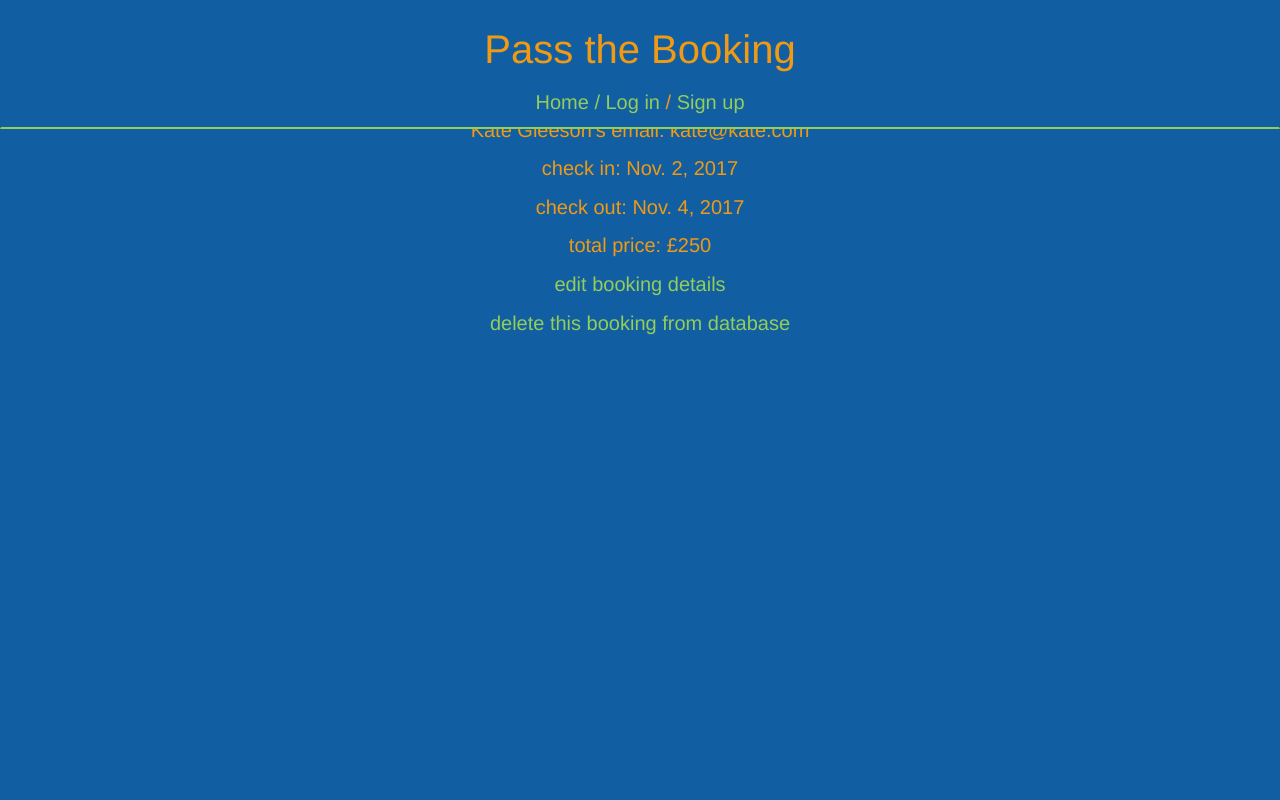
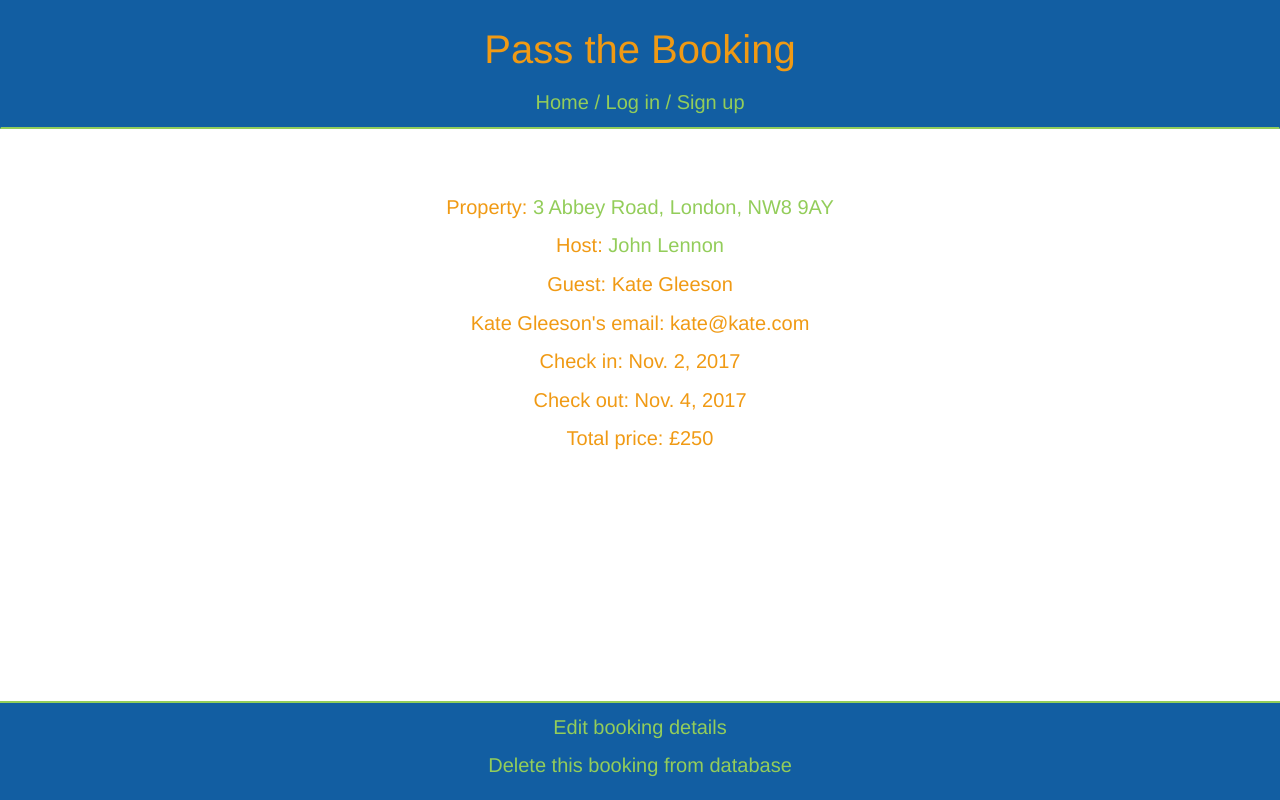
Before and after one commit to allbecauseyoutoldmeso/pass_the_booking_2, a Django app: page /bookings/1/ in a window 1280 px wide. Run offline with Django 3.2, Linux system fonts and the light colour scheme; data comes from the database, SQL or seed files in the repository; both versions use the stored data as it was after the commit; some libraries are stand-ins or nearby versions.

Commit message:
finish basic styling

```diff
--- a/pass_the_booking/models.py
+++ b/pass_the_booking/models.py
@@ -48,6 +48,6 @@ class Booking(models.Model):
     def clean(self):
         if self.check_in is not None and self.check_out is not None:
             if self.check_in > self.check_out:
-                raise ValidationError({'check_out': ('check out cannot be earlier than check in.')})
+                raise ValidationError({'check_out': ('Check out cannot be earlier than check in.')})
             if self.check_in < datetime.date.today():
-                raise ValidationError({'check_in': ('check in cannot be earlier than today.')})
+                raise ValidationError({'check_in': ('Check in cannot be earlier than today.')})
--- a/pass_the_booking/static/css/pass_the_booking.css
+++ b/pass_the_booking/static/css/pass_the_booking.css
@@ -1,5 +1,5 @@
 body {
-  background-color: #125ea2;
+  background-color: white;
   color: #f09a14;
   text-align: center;
   font-family: helvetica;
@@ -55,7 +55,7 @@ label {
 .booking-button {
   border-radius: 3px;
   border: none;
-  background-color: white;
+  background-color: #125ea2;
   font-family: helvetica;
   font-size: 20
 }
--- a/pass_the_booking/templates/pass_the_booking/base.html
+++ b/pass_the_booking/templates/pass_the_booking/base.html
@@ -20,7 +20,7 @@
         {% if user.is_authenticated %}
           <a href='{% url 'logout' %}'> Log out</a>
         {% else %}
-          <a href='{% url 'login' %}'> Log in</a> / <a href='{% url 'signup' %}'>Sign up</a>
+          <a href='{% url 'login' %}'> Log in /</a><a href='{% url 'signup' %}'> Sign up</a>
         {% endif %}
       </p>
     </div>
--- a/pass_the_booking/templates/pass_the_booking/bookings/booking_detail.html
+++ b/pass_the_booking/templates/pass_the_booking/bookings/booking_detail.html
@@ -2,19 +2,21 @@
 
 {% block content %}
 
-  <div>
-    <p>property: <a href="{% url 'property_detail' pk=booking.property.pk %}">{{ booking.property.address }}</a></p>
-    <p>host: <a href="{% url 'client_detail' pk=booking.property.client.pk %}">{{ booking.property.client.name }}</a></p>
-    <p>guest: {{ booking.guest_name }}</p>
+  <p class='subtitle'>Booking details:</p>
+
+  <div class='main'>
+    <p>Property: <a href="{% url 'property_detail' pk=booking.property.pk %}">{{ booking.property.address }}</a></p>
+    <p>Host: <a href="{% url 'client_detail' pk=booking.property.client.pk %}">{{ booking.property.client.name }}</a></p>
+    <p>Guest: {{ booking.guest_name }}</p>
     <p>{{ booking.guest_name }}'s email: {{ booking.guest_email }}</p>
-    <p>check in: {{ booking.check_in }}</p>
-    <p>check out: {{ booking.check_out }}</p>
-    <p>total price: £{{ booking.total_price }} </p>
+    <p>Check in: {{ booking.check_in }}</p>
+    <p>Check out: {{ booking.check_out }}</p>
+    <p>Total price: £{{ booking.total_price }} </p>
   </div>
 
-  <div>
-    <p><a href="{% url 'booking_edit' pk=booking.pk %}">edit booking details</a></p>
-    <p><a href="{% url 'booking_delete' pk=booking.pk %}">delete this booking from database</a></p>
+  <div class='bottom-navbar'>
+    <p><a href="{% url 'booking_edit' pk=booking.pk %}">Edit booking details</a></p>
+    <p><a href="{% url 'booking_delete' pk=booking.pk %}">Delete this booking from database</a></p>
   </div>
 
 {% endblock %}
--- a/pass_the_booking/templates/pass_the_booking/bookings/booking_list.html
+++ b/pass_the_booking/templates/pass_the_booking/bookings/booking_list.html
@@ -1,6 +1,10 @@
 {% extends 'pass_the_booking/base.html' %}
 
 {% block content %}
+
+<div class='main'>
+
+<p class='subtitle'>Select a booking to see details.</p>
 
 {% for booking in bookings %}
   <div>
@@ -8,4 +12,6 @@
   </div>
 {% endfor %}
 
+</div>
+
 {% endblock %}
--- a/pass_the_booking/templates/pass_the_booking/clients/client_list.html
+++ b/pass_the_booking/templates/pass_the_booking/clients/client_list.html
@@ -4,7 +4,7 @@
 
 <div class='main'>
 
-  <p>Select a client to see their details or add properties.</p>
+  <p class='subtitle'>Select a client to see their details or add properties.</p>
 
   {% for client in clients %}
     <div>
--- a/pass_the_booking/templates/pass_the_booking/home_page.html
+++ b/pass_the_booking/templates/pass_the_booking/home_page.html
@@ -26,9 +26,9 @@
 
     <div class='main'>
 
-      <p><a href="{% url 'client_list' %}">All clients</a></p>
-      <p><a href="{% url 'property_list' %}">All properties</a></p>
-      <p><a href="{% url 'booking_list' %}">All bookings</a></p>
+      <p class='subtitle'><a href="{% url 'client_list' %}">All clients</a></p>
+      <p class='subtitle'><a href="{% url 'property_list' %}">All properties</a></p>
+      <p class='subtitle'><a href="{% url 'booking_list' %}">All bookings</a></p>
 
     </div>
 
--- a/pass_the_booking/templates/pass_the_booking/properties/property_list.html
+++ b/pass_the_booking/templates/pass_the_booking/properties/property_list.html
@@ -4,7 +4,7 @@
 
 <div class='main'>
 
-<p>Select a property to see details or add a booking.</p>
+<p class='subtitle'>Select a property to see details or add a booking.</p>
 
 {% for property in properties %}
   <div>
--- a/pass_the_booking/views/bookings.py
+++ b/pass_the_booking/views/bookings.py
@@ -20,7 +20,7 @@ def booking_new(request, pk):
             booking.property = property
             for date in booking.all_dates():
                 if date in property.unavailable_dates():
-                    messages.add_message(request, messages.INFO, 'some of the dates you selected are not available.')
+                    messages.add_message(request, messages.INFO, 'Some of the dates you selected are not available.')
                     return redirect('booking_new', pk=property.pk)
             booking.save()
             return redirect('booking_detail', pk=booking.pk)
```
Also changed, not shown: pass_the_booking/templates/pass_the_booking/bookings/booking_edit.html (+20 -6 lines), pass_the_booking/templates/registration/login.html (+6 -2 lines), pass_the_booking/templates/registration/signup.html (+13 -6 lines), db.sqlite3.
